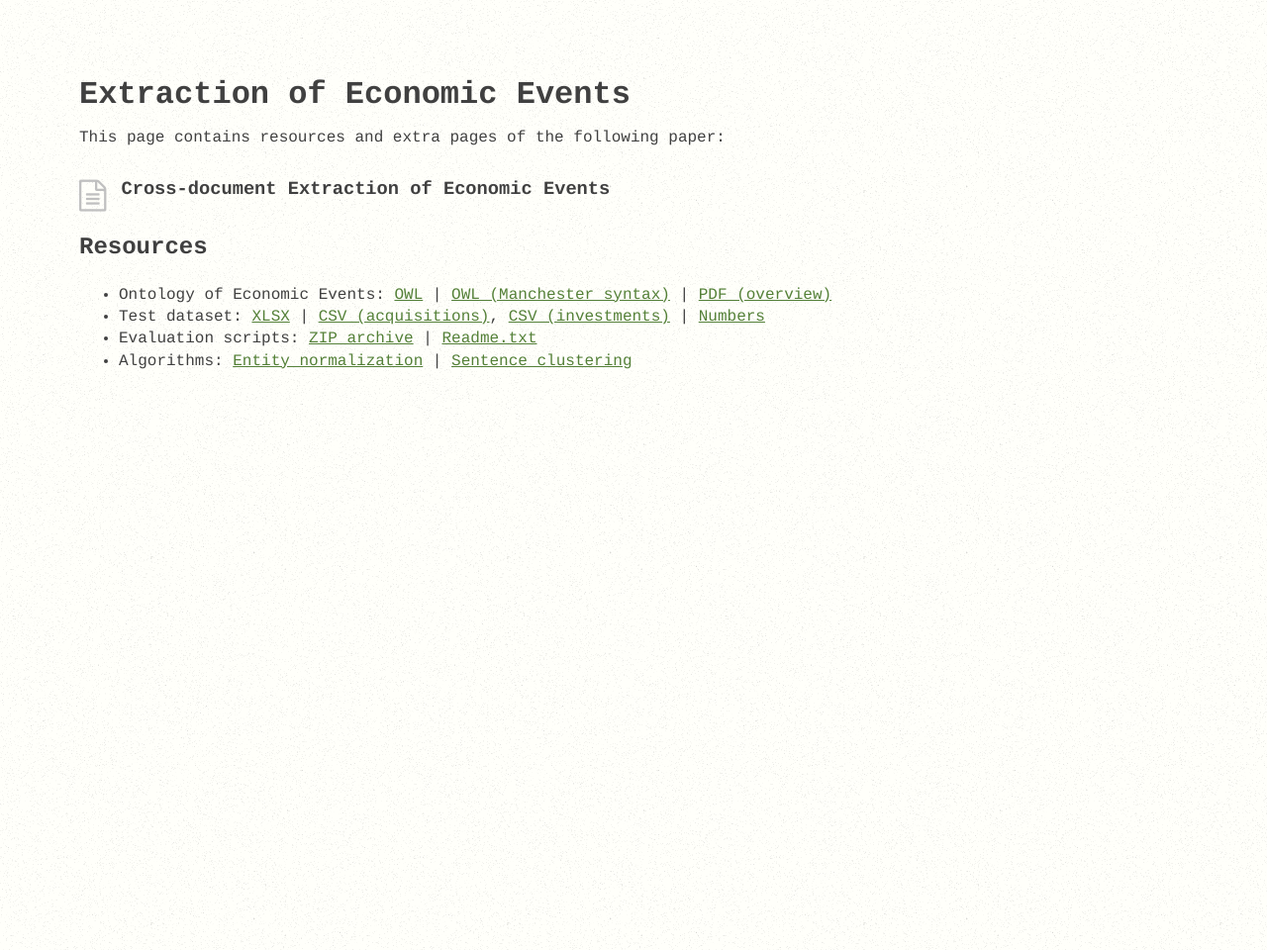
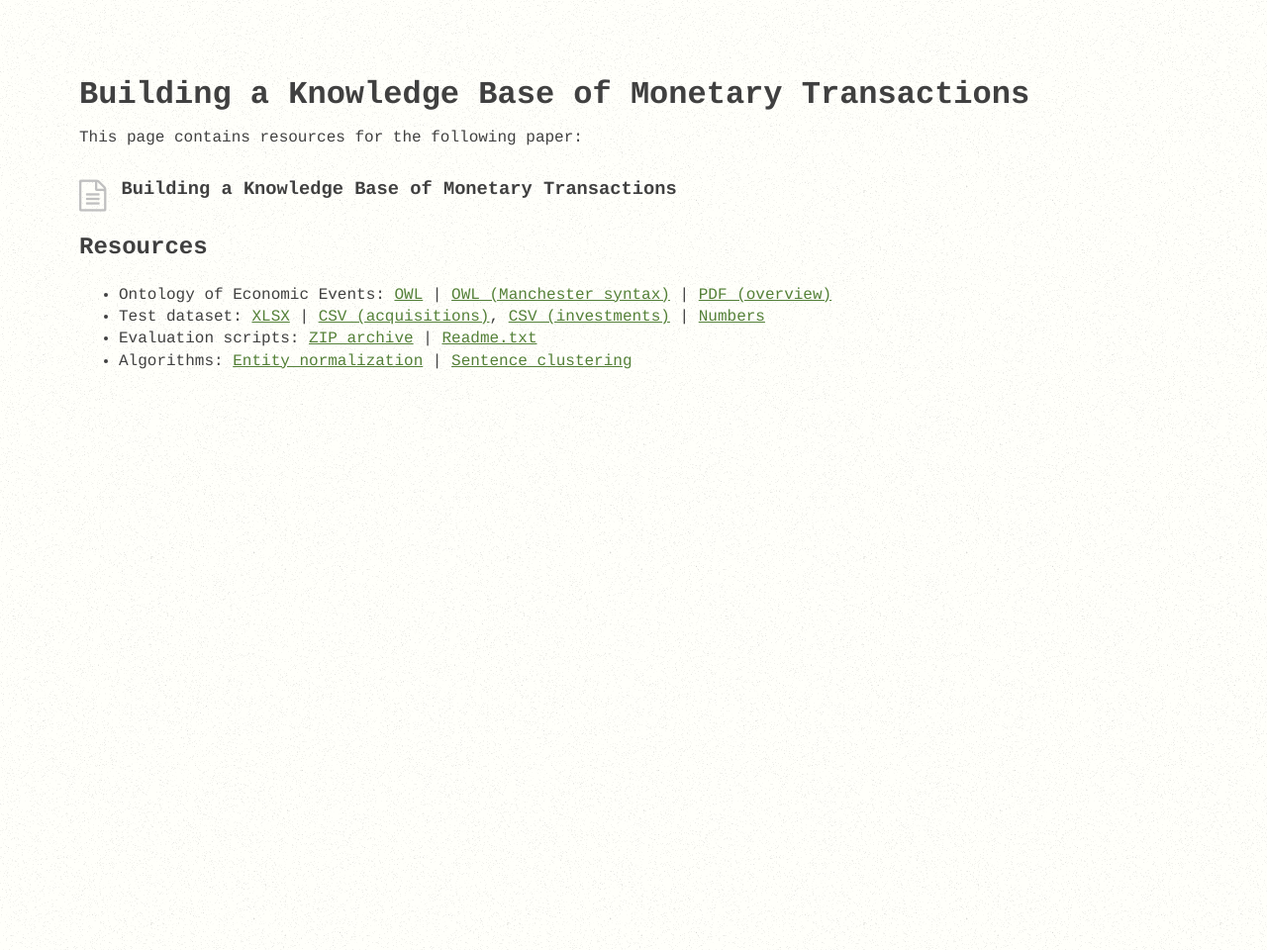
Before and after one commit to cdeee/web, a plain HTML site: page index.html in a window 1280 px wide. Shown: the top 960 px of the page at 99% size. Drawn offline with nearby package versions, Linux system fonts and the light colour scheme.

Commit message:
Minor changes

```diff
--- a/index.html
+++ b/index.html
@@ -6,7 +6,7 @@
         <meta name="viewport" content="width=device-width, initial-scale=1">
 
         <title>Extraction of Economic Events</title>
-        <meta name="description" content="Appendix for paper: Cross-document Extraction of Economic Events">
+        <meta name="description" content="Appendix for paper: Building a Knowledge Base of Monetary Transactions">
 
         <link rel="stylesheet" href="css/normalize.css">
         <link rel="stylesheet" href="css/main.css">
@@ -21,13 +21,13 @@
         <![endif]-->
 
         <div class="container">
-            <h1>Extraction of Economic Events</h1>
+            <h1>Building a Knowledge Base of Monetary Transactions</h1>
 
-			<p>This page contains resources and extra pages of the following paper:</p>
+			<p>This page contains resources for the following paper:</p>
 
 			<section id="paper">
 				<i class="fa fa-file-text-o fa-2x pull-left " id="paper_icon"></i>
-				<h3>Cross-document Extraction of Economic Events</h3>
+				<h3>Building a Knowledge Base of Monetary Transactions</h3>
 			</section>
 
 			<h2>Resources</h2>
```
Also changed, not shown: resources/algorithms/entity_normalization.html (+3 -3 lines), resources/algorithms/sentence_clustering.html (+3 -3 lines), resources/evaluation/README.txt, 4 other files.
